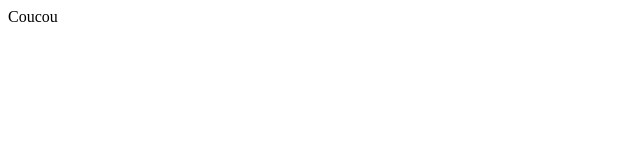
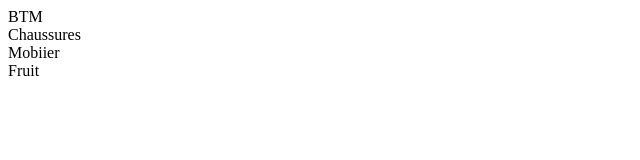
Before and after one commit to JasBen68/JasBen68, a plain HTML site: page index.html in a window 1280 px wide. Shown: the whole page, without its empty margins (0-640 px from the left). Drawn offline with Linux system fonts and the light colour scheme.

Commit message:
index et style

```diff
--- a/index.html
+++ b/index.html
@@ -3,9 +3,17 @@
 <head>
     <meta charset="UTF-8">
     <meta name="viewport" content="width=device-width, initial-scale=1.0">
-    <title>Document</title>
+    <title>Le citron vert</title>
 </head>
 <body>
-    Coucou
+    <header>
+        <div> BTM </div>
+        <div> Chaussures </div>
+        <div> Mobiier</div>
+        <div>Fruit</div>
+        <svg xmlns="http://www.w3.org/2000/svg" width="31" height="31" viewBox="0 0 24 24" fill="none" stroke="#ffffff" stroke-width="2" stroke-linecap="round" stroke-linejoin="round"><circle cx="11.5" cy="8.5" r="5.5"/><path d="M11.5 14v7"/></svg>
+        <svg xmlns="http://www.w3.org/2000/svg" width="31" height="31" viewBox="0 0 24 24" fill="none" stroke="#ffffff" stroke-width="2" stroke-linecap="round" stroke-linejoin="round"><circle cx="10" cy="20.5" r="1"/><circle cx="18" cy="20.5" r="1"/><path d="M2.5 2.5h3l2.7 12.4a2 2 0 0 0 2 1.6h7.7a2 2 0 0 0 2-1.6l1.6-8.4H7.1"/></svg>
+
+    </header>
 </body>
 </html>
--- /dev/null
+++ b/style/style.css
@@ -0,0 +1,3 @@
+header{
+ background-color: rgb(40, 212, 141);
+}
```
